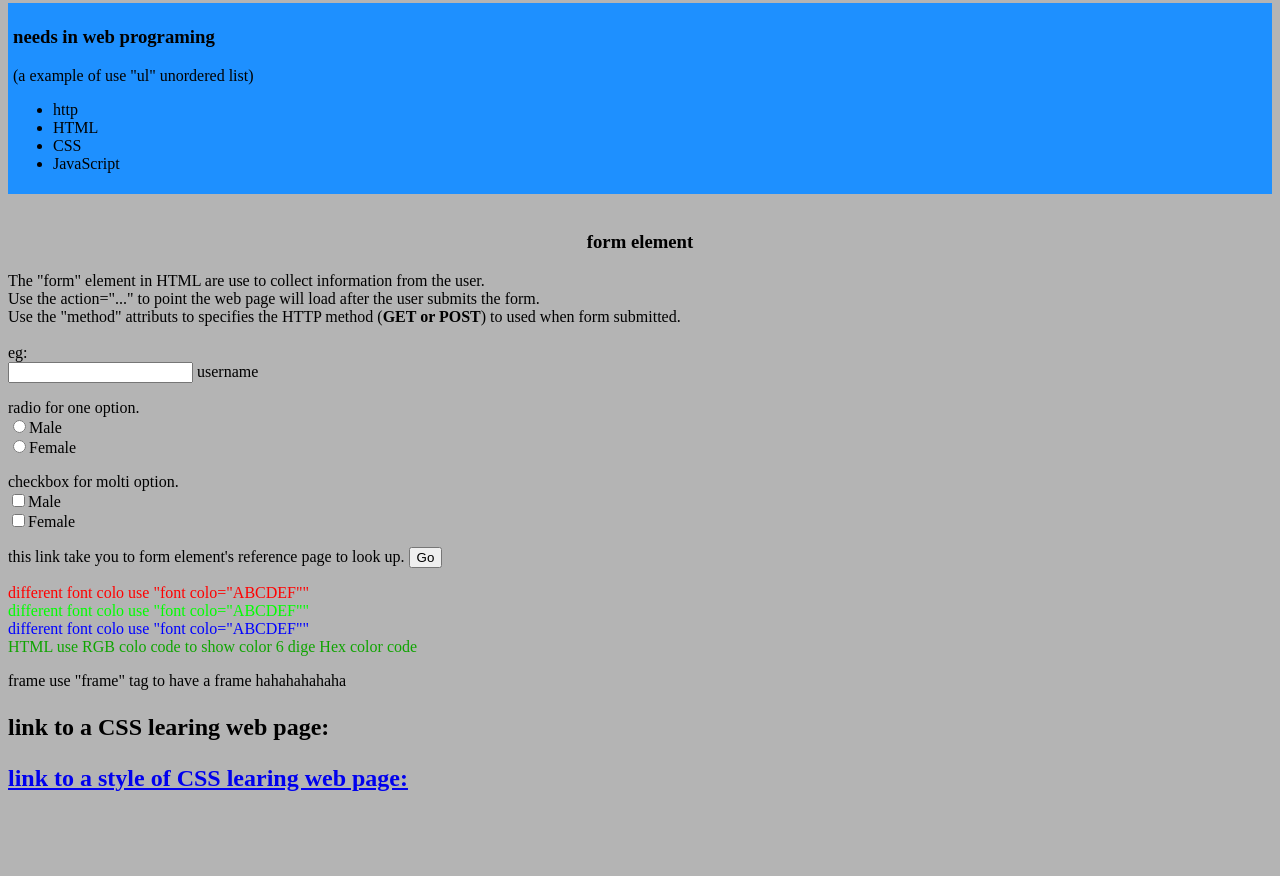
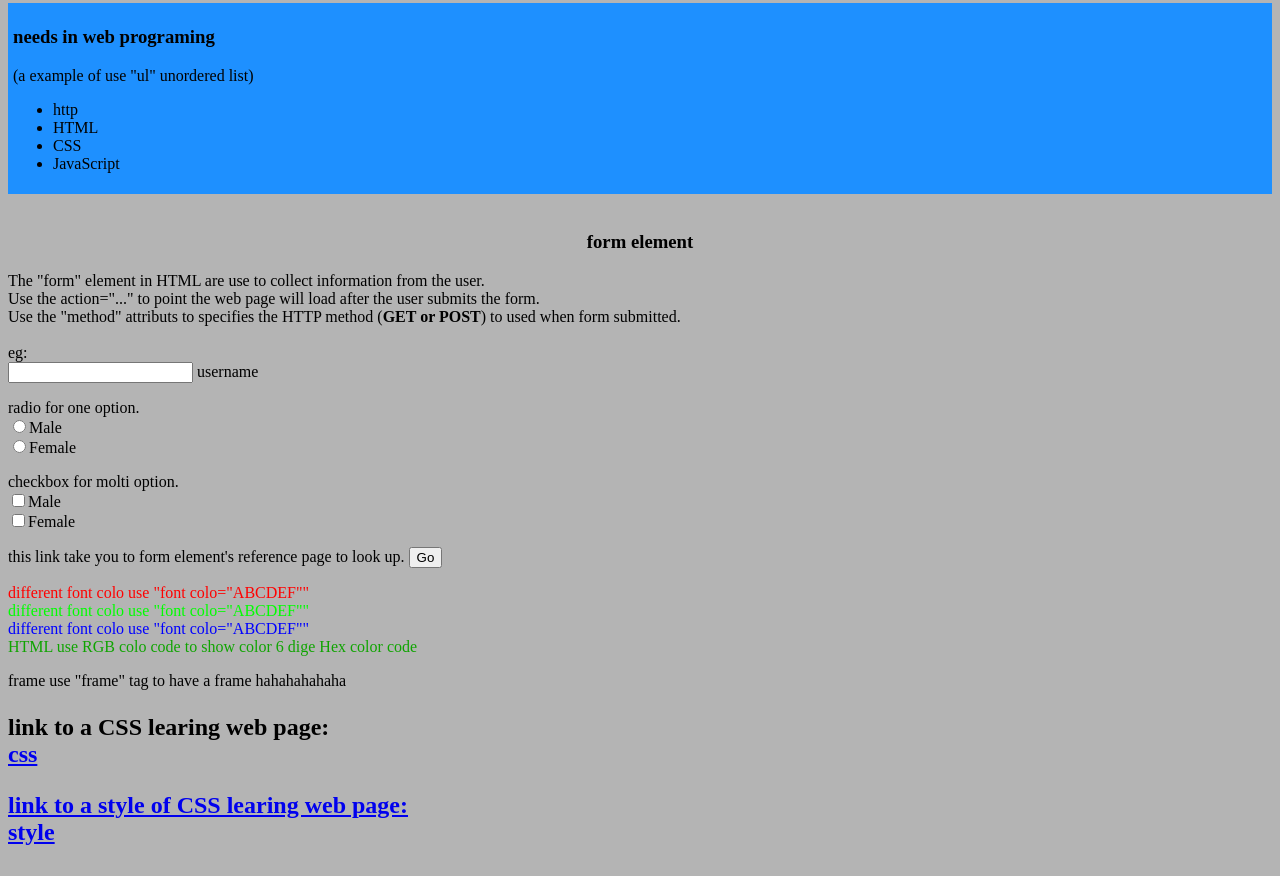
Before and after one commit to junboHe/junbo-s_HTML_learing, a plain HTML site: page page.html in a window 1280 px wide. Shown: the part 636-1512 px from the top of the page. Before the commit the page ends 1458 px from the top, so only its background shows below. Drawn offline with Linux system fonts and the light colour scheme.

Commit message:
Update page.html

```diff
--- a/page.html
+++ b/page.html
@@ -80,9 +80,9 @@
 		</p>
 
 		<h2>
-		<p> link to a CSS learing web page: <br/><a href="https://junbohe.github.io/junbo-s_HTML_learing/CSS.html" target="_blank"> </p>
+		<p> link to a CSS learing web page: <br/><a href="https://junbohe.github.io/junbo-s_HTML_learing/CSS.html" target="_blank"> css </p>
 
-		<p> link to a style of CSS learing web page: <br/><a href="https://junbohe.github.io/junbo-s_HTML_learing/style.html" target="_blank"> </p>
+		<p> link to a style of CSS learing web page: <br/><a href="https://junbohe.github.io/junbo-s_HTML_learing/style.html" target="_blank"> style </p>
 		<h2>
 
 	</body>
```
